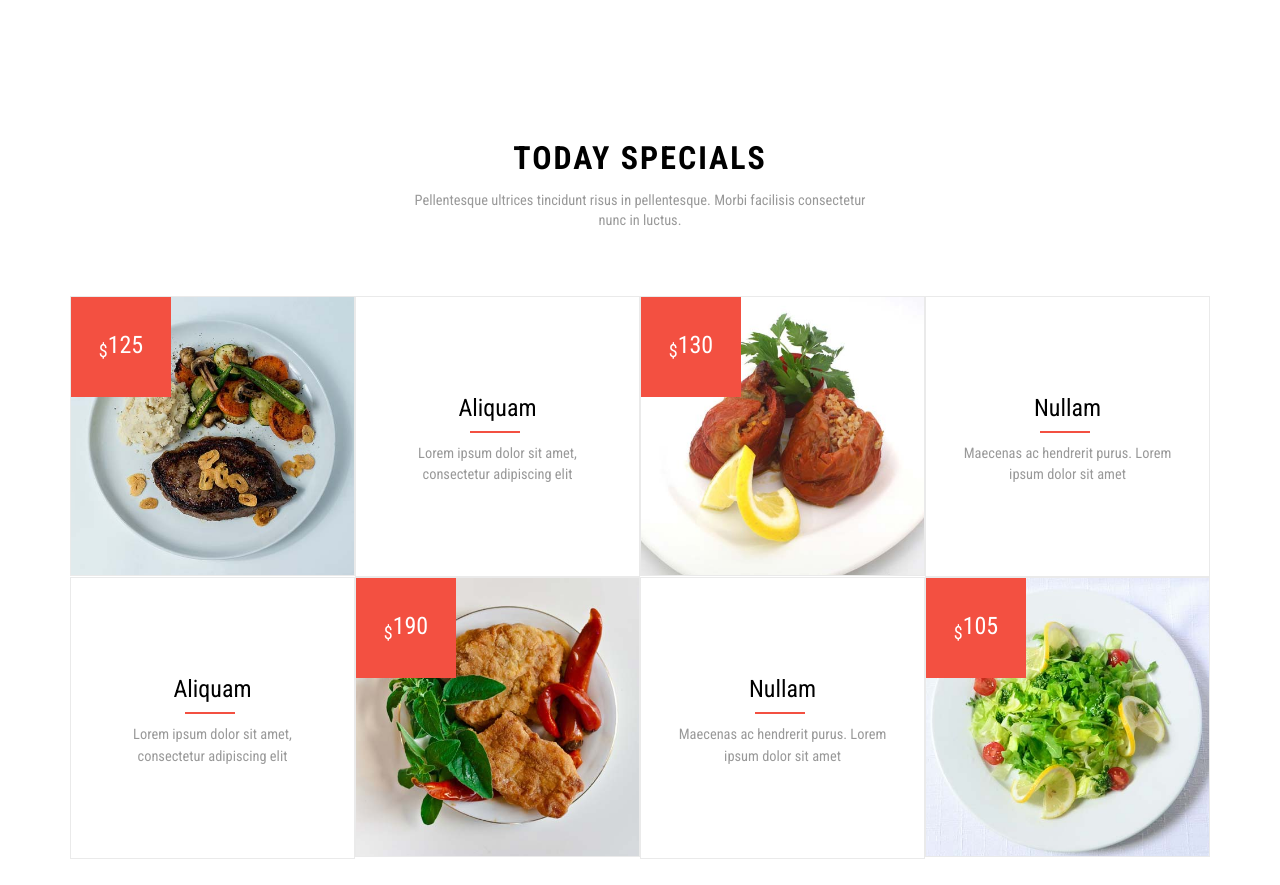
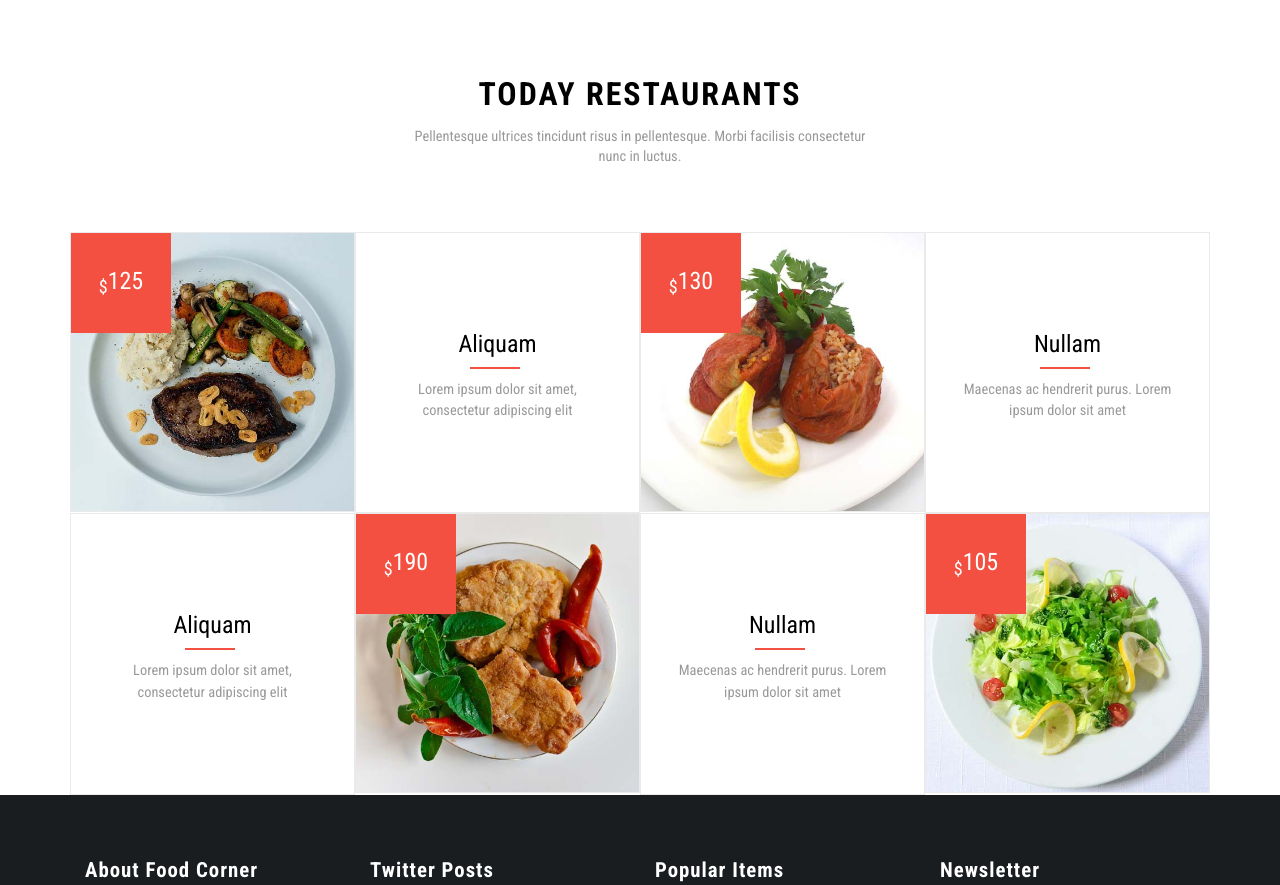
Before and after one commit to franshermawan/food_corner, a plain HTML site: page index.html in a window 1280 px wide. Shown: the part 1136-2021 px from the top of the page. Drawn offline with nearby package versions, Linux system fonts and the light colour scheme.

Commit message:
add image for restaurant
add image for restaurant

```diff
--- a/index.html
+++ b/index.html
@@ -259,11 +259,11 @@ $(document).ready(function() {
 	</div>
 	//services -->
 
-	<!-- special -->
-	<div class="special">
+	<!-- restaurant -->
+	<div class="restaurant">
 		<div class="container">
 			<div class="services-info">
-				<h3>Today Specials</h3>
+				<h3>Today restaurants</h3>
 				<p>Pellentesque ultrices tincidunt risus in pellentesque. Morbi facilisis consectetur nunc in luctus.</p>
 			</div>
 			<div class="special-grids">
@@ -343,7 +343,7 @@ $(document).ready(function() {
 			</div>
 		</div>
 	</div>
-	<!-- //special -->
+	<!-- //restaurant -->
 	<!-- footer -->
 	<div class="footer">
 		<div class="container">
```
Also changed, not shown: single.html (+4 -0 lines), images/r1.jpg (added), images/r2.jpg (added), images/r3.jpg (added), images/r4.jpg (added).
